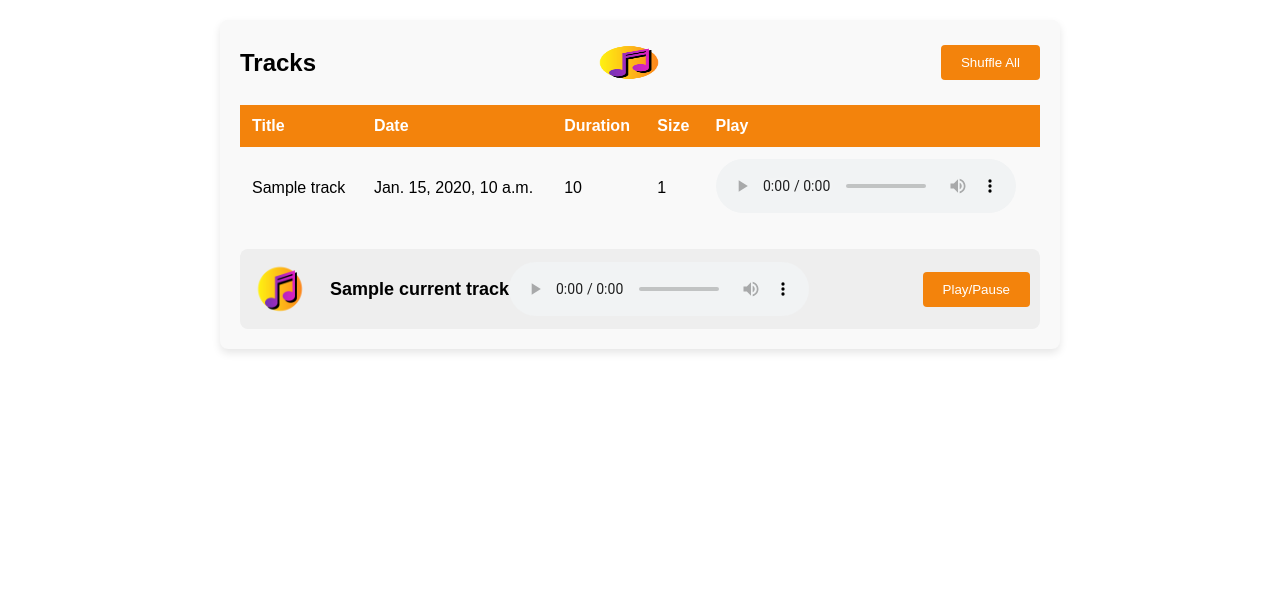
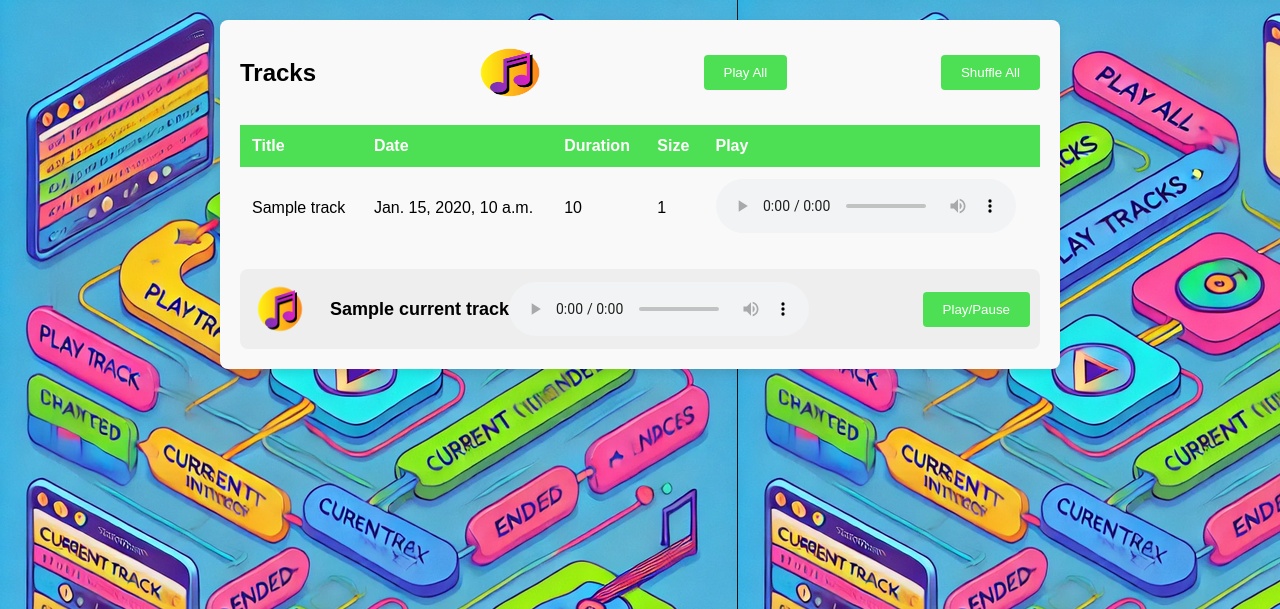
Before and after one commit to burmese-girl/django_music_app, a Django app: template music/templates/music/music_tracks.html in a window 1280 px wide. Shown: the top 609 px of the page. Run offline with Django 5.2, Linux system fonts and the light colour scheme; the template is opened without the code that fills it: most values are stand-ins (such as "Sample title", 1, 10 or a date in 2020).

Commit message:
update play-all js

```diff
--- a/music/static/css/style.css
+++ b/music/static/css/style.css
@@ -24,11 +24,11 @@
 
 .music-header {
      width: 10%;
-     height: 45px;
+     height: 65px;
 }
 
 .shuffle-button {
-    background-color: #F3830C;
+    background-color: #4de054;
     color: white;
     border: none;
     padding: 10px 20px;
@@ -41,6 +41,18 @@
     background-color: #45a049;
 }
 
+.play-all-button {
+    background-color: #4de054;
+    color: white;
+    border: none;
+    padding: 10px 20px;
+    border-radius: 4px;
+    cursor: pointer;
+    transition: background-color 0.3s ease;
+}
+.play-all-button:hover {
+    background-color: #45a049;
+}
 /* Track list table styles */
 .track-list table {
     width: 100%;
@@ -55,7 +67,7 @@
 }
 
 .track-list th {
-    background-color: #F3830C;
+    background-color: #4de054;
     color: white;
 }
 
@@ -90,7 +102,7 @@
 }
 
 .play-pause {
-    background-color: #F3830C;
+    background-color: #4de054;
     color: white;
     border: none;
     padding: 10px 20px;
--- a/music/static/js/scripts.js
+++ b/music/static/js/scripts.js
@@ -1,8 +1,11 @@
 document.addEventListener('DOMContentLoaded', function() {
-    // Handle the shuffle button click event
     const shuffleButton = document.querySelector('.shuffle-button');
+    const playAllButton = document.querySelector('.play-all-button');
+    const playPauseButton = document.querySelector('#play-pause-button');
     const trackList = document.querySelector('.track-list tbody');
-    let tracks = Array.from(trackList.querySelectorAll('tr'));
+    const audioTracks = Array.from(document.querySelectorAll('audio'));
+    let currentTrackIndex = 0;
+    let isPlaying = false;
 
     // Function to shuffle an array
     function shuffleArray(array) {
@@ -13,41 +16,61 @@ document.addEventListener('DOMContentLoaded', function() {
         return array;
     }
 
-    // Function to shuffle tracks
+    // Shuffle tracks function
     function shuffleTracks() {
-        // Shuffle the tracks array
-        const shuffledTracks = shuffleArray(tracks);
-
-        // Clear the current track list
+        const shuffledTracks = shuffleArray(Array.from(trackList.querySelectorAll('tr')));
         trackList.innerHTML = '';
-
-        // Append shuffled tracks to the DOM
         shuffledTracks.forEach(function(track) {
             trackList.appendChild(track);
         });
     }
 
-    // Add event listener to the shuffle button
-    shuffleButton.addEventListener('click', function() {
-        shuffleTracks();
-    });
+    // Function to play the current track
+    function playTrack(index) {
+        if (index >= 0 && index < audioTracks.length) {
+            console.log("Playing track index:", index);
+            audioTracks[index].play();
+            audioTracks[index].addEventListener('ended', playNextTrack);
+            isPlaying = true;
+        }
+    }
 
+    // Play the next track in the list
+    function playNextTrack() {
+        currentTrackIndex++;
+        if (currentTrackIndex < audioTracks.length) {
+            playTrack(currentTrackIndex);
+        } else {
+            currentTrackIndex = 0;
+            isPlaying = false;
+            playPauseButton.textContent = 'Play';
+        }
+    }
 
+    // Play all tracks in sequence
+    function playAllTracks() {
+        currentTrackIndex = 0;
+        console.log("Play All =>", audioTracks.length);
+        if (audioTracks.length > 0) {
+            playTrack(currentTrackIndex);
+        }
+    }
 
-
-    // Handle play/pause button click event in the player
-    const playPauseButton = document.querySelector('#play-pause-button');
-    const audioPlayer = document.querySelector('#current-track-player');
-
+    // Toggle play/pause button
     playPauseButton.addEventListener('click', function() {
-        if (audioPlayer.paused) {
-            audioPlayer.play();
+        if (isPlaying) {
+            audioTracks[currentTrackIndex].pause();
+            isPlaying = false;
+            playPauseButton.textContent = 'Play';
+        } else {
+            playTrack(currentTrackIndex);
             playPauseButton.textContent = 'Pause';
-        } else {
-            audioPlayer.pause();
-            playPauseButton.textContent = 'Play';
         }
     });
 
-    // Additional functionality can be added here, such as loading the next track, etc.
+    // Add event listener to the shuffle button
+    shuffleButton.addEventListener('click', shuffleTracks);
+
+    // Add event listener to the play all button
+    playAllButton.addEventListener('click', playAllTracks);
 });
--- a/music/templates/music/music_tracks.html
+++ b/music/templates/music/music_tracks.html
@@ -1,17 +1,25 @@
-{% load static %}
 <!DOCTYPE html>
 <html lang="en">
 <head>
+    {% load static %}
     <meta charset="UTF-8">
     <meta name="viewport" content="width=device-width, initial-scale=1.0">
     <title>Music App</title>
     <link rel="stylesheet" href="{% static 'css/style.css' %}">
+    <style>
+        body {
+          background-image: url('static/images/music_player_template.png');
+        }
+    </style>
 </head>
 <body>
+
+<script src="{% static 'js/scripts.js' %}"></script>
 <div class="app-container">
     <header class="app-header">
         <h1>Tracks </h1>
         <img class="music-header" src="{% static 'images/track_image.jpg' %}" alt="Image">
+        <button class="play-all-button">Play All</button>
         <button class="shuffle-button">Shuffle All</button>
     </header>
     <div class="track-list">
@@ -35,7 +43,7 @@
                 <td>{{ track.duration }}</td>
                 <td>{{ track.file.size }}</td>
                 <td>
-                                <audio controls>
+                    <audio class="audio-track" controls>
                         <source src="{{ track.file.url }}" type="audio/mpeg">
                         Your browser does not support the audio element.
                     </audio>
@@ -57,6 +65,6 @@
         <button id="play-pause-button" class="play-pause">Play/Pause</button>
     </div>
 </div>
-    <script src="{% static 'js/scripts.js' %}"></script>
+
 </body>
 </html>
```
Also changed, not shown: music/static/images/music_player_template.png (added). Lines whose indentation alone changed are shown as unchanged.
